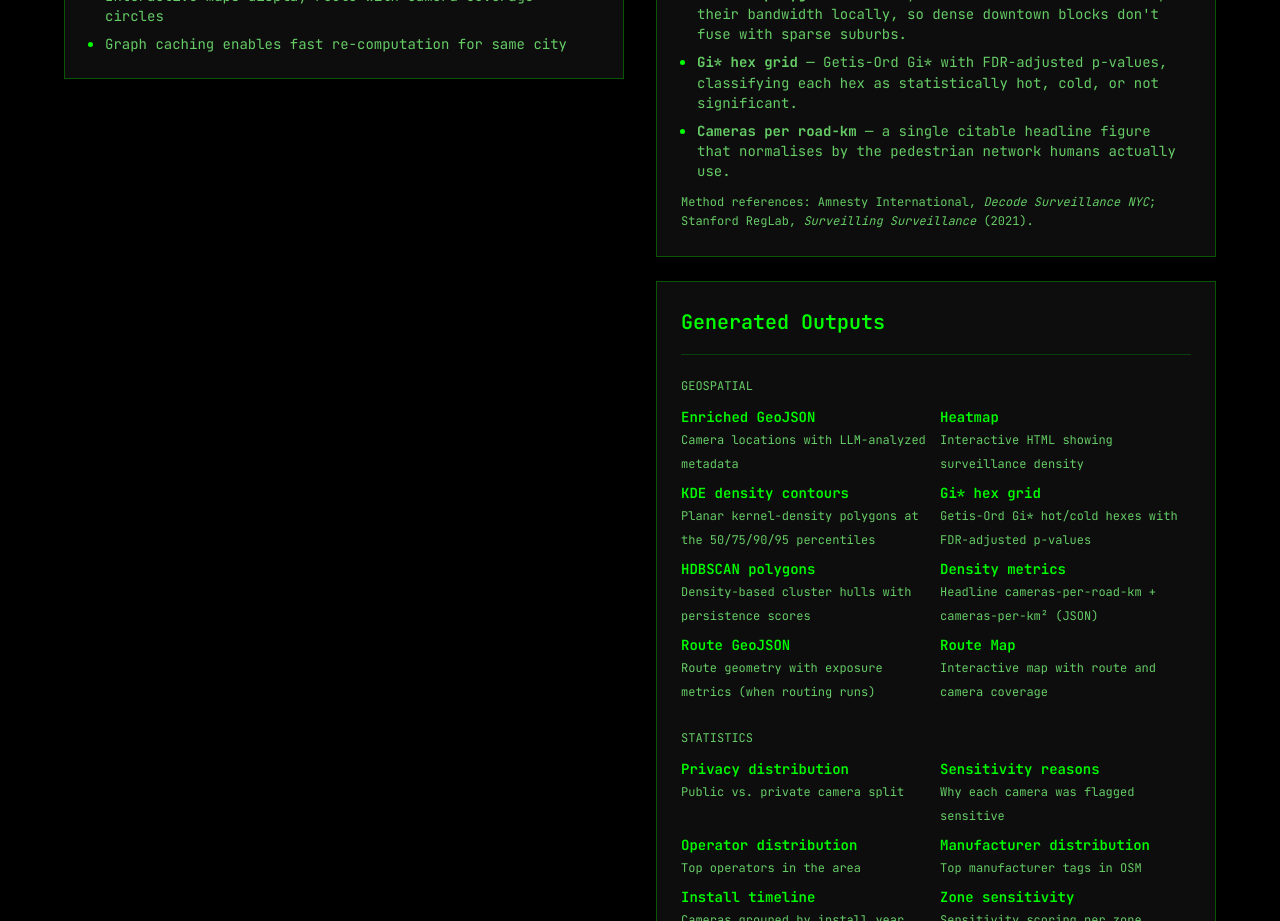
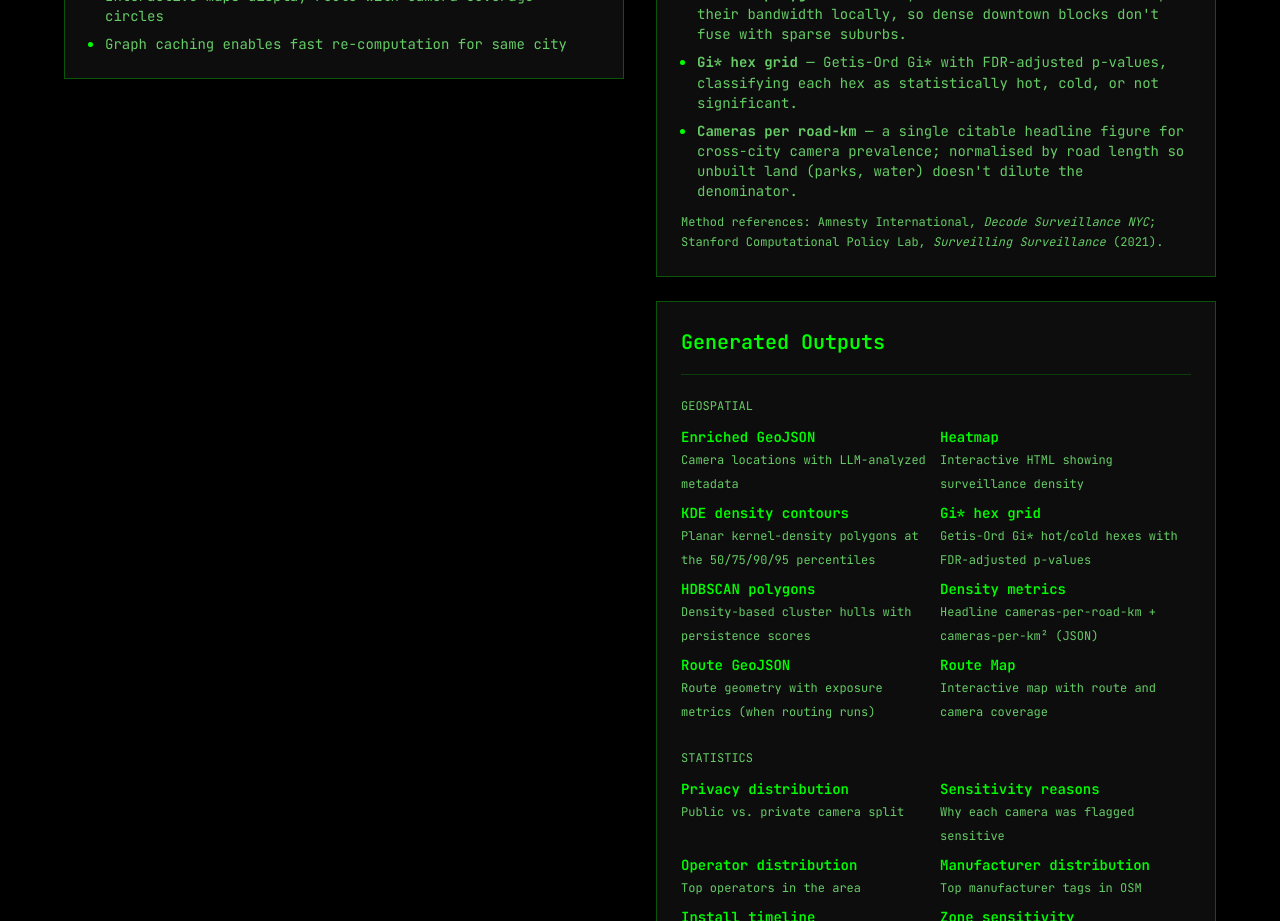
Before and after one commit to UNDO-project/UNDO-agentic-ui, a React (Vite) app: page /how-it-works in a window 1280 px wide. Shown: the part 1720-2641 px from the top of the page. Built offline with nearby package versions, Linux system fonts and the light colour scheme.

Commit message:
Updated how it works page (#51)

```diff
--- a/src/components/pages/HowItWorksPage.tsx
+++ b/src/components/pages/HowItWorksPage.tsx
@@ -462,8 +462,9 @@ function HowItWorksPage() {
                 <Box component="li">
                   <Typography variant="body2" sx={{ color: "text.secondary" }}>
                     <strong>Cameras per road-km</strong> — a single citable
-                    headline figure that normalises by the pedestrian network
-                    humans actually use.
+                    headline figure for cross-city camera prevalence; normalised
+                    by road length so unbuilt land (parks, water) doesn't dilute
+                    the denominator.
                   </Typography>
                 </Box>
               </Box>
@@ -472,8 +473,8 @@ function HowItWorksPage() {
                 sx={{ display: "block", color: "text.secondary", mt: 1.5 }}
               >
                 Method references: Amnesty International,{" "}
-                <em>Decode Surveillance NYC</em>; Stanford RegLab,{" "}
-                <em>Surveilling Surveillance</em> (2021).
+                <em>Decode Surveillance NYC</em>; Stanford Computational Policy
+                Lab, <em>Surveilling Surveillance</em> (2021).
               </Typography>
             </Paper>
 
```
